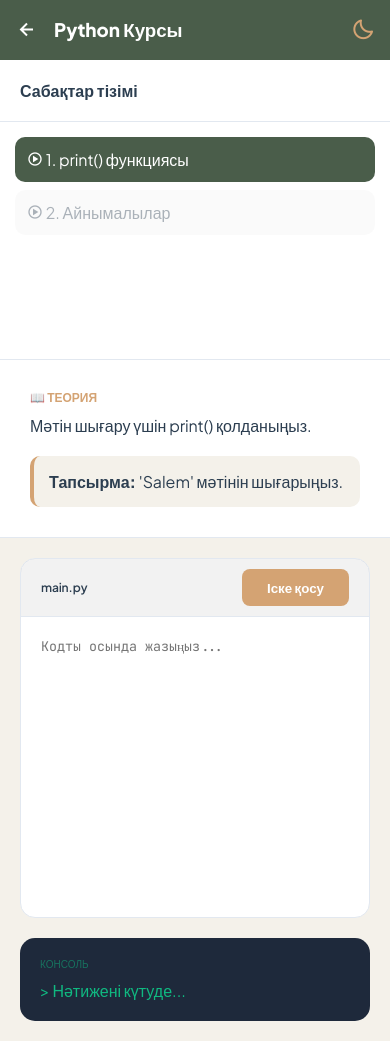
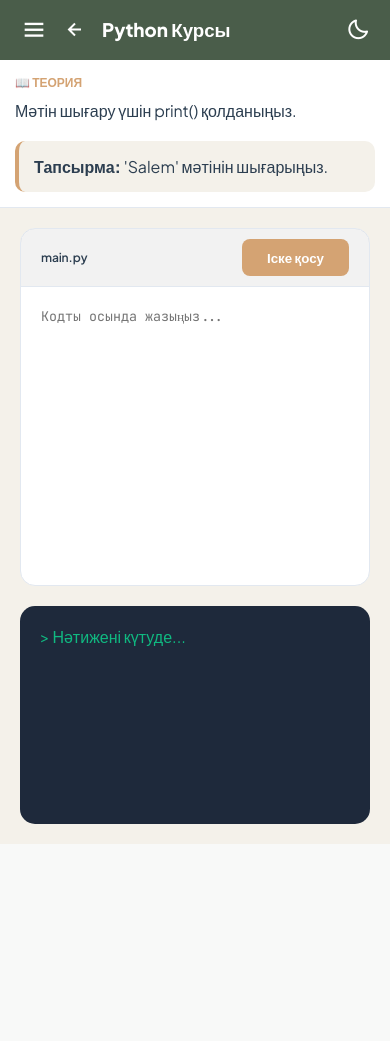
Before and after one commit to serikbajakbota7-source/mening-saytym, a Flask app: page /lesson in a window 390 px wide. After the commit the page ends 844 px from the top, so only its background shows below. Run offline with Flask 3, Linux system fonts and the light colour scheme; some libraries are stand-ins or nearby versions.

Commit message:
Update lesson.html

```diff
--- a/templates/lesson.html
+++ b/templates/lesson.html
@@ -9,75 +9,64 @@
     <style>
         @import url('https://fonts.googleapis.com/css2?family=Plus+Jakarta+Sans:wght@400;600;800&family=JetBrains+Mono:wght@400;600&display=swap');
 
-        /* ТҮСТЕР ПАЛИТРАСЫ */
         :root {
-            --bg-color: #f4f1ea;
-            --sidebar-bg: #ffffff;
-            --header-bg: #4a5d4a;
-            --text-color: #2c3e50;
-            --card-bg: #ffffff;
-            --accent: #d4a373;
-            --border: #e2e8f0;
-            --terminal-bg: #1e293b;
+            --bg-color: #f4f1ea; --sidebar-bg: #ffffff; --header-bg: #4a5d4a;
+            --text-color: #2c3e50; --card-bg: #ffffff; --accent: #d4a373;
+            --border: #e2e8f0; --terminal-bg: #1e293b;
         }
 
-        /* ТҮНГІ РЕЖИМ */
         .dark-mode {
-            --bg-color: #1b1b1b;
-            --sidebar-bg: #2d2d2d;
-            --header-bg: #000000;
-            --text-color: #e0e0e0;
-            --card-bg: #2d2d2d;
-            --accent: #ebdf58e1;
-            --border: #444;
-            --terminal-bg: #000000;
+            --bg-color: #1b1b1b; --sidebar-bg: #2d2d2d; --header-bg: #000000;
+            --text-color: #e0e0e0; --card-bg: #2d2d2d; --accent: #ebdf58e1;
+            --border: #444; --terminal-bg: #000000;
         }
 
         * { margin:0; padding:0; box-sizing:border-box; font-family: 'Plus Jakarta Sans', sans-serif; transition: 0.3s; }
         body { background: var(--bg-color); color: var(--text-color); min-height: 100vh; overflow-x: hidden; }
 
-        .app-container { display: flex; height: 100vh; }
+        .header-nav {
+            padding: 15px 20px;
+            background: var(--header-bg);
+            color: white;
+            display: flex;
+            justify-content: space-between;
+            align-items: center;
+            position: sticky;
+            top: 0;
+            z-index: 1001;
+        }
 
-        /* SIDEBAR */
+        .app-container { display: flex; height: calc(100vh - 60px); }
+
         .sidebar {
             width: 320px;
             border-right: 1px solid var(--border);
             display: flex;
             flex-direction: column;
             background: var(--sidebar-bg);
+            transition: 0.4s;
         }
 
-        /* MAIN CONTENT */
         .main-content { flex: 1; display: flex; flex-direction: column; overflow-y: auto; }
-
-        .header-nav {
-            padding: 15px 30px;
-            background: var(--header-bg);
-            color: white;
-            display: flex;
-            justify-content: space-between;
-            align-items: center;
-        }
-
-        .mode-toggle { cursor: pointer; font-size: 24px; color: var(--accent); }
-
         .theory-section { padding: 30px; background: var(--card-bg); border-bottom: 1px solid var(--border); }
         .practice-section { display: flex; padding: 20px; gap: 20px; flex: 1; }
 
         .editor-box { flex: 2; display: flex; flex-direction: column; background: var(--card-bg); border-radius: 15px; border: 1px solid var(--border); overflow: hidden; }
         .terminal { flex: 1; background: var(--terminal-bg); border-radius: 15px; padding: 20px; color: #10b981; font-family: 'JetBrains Mono'; }
+        #code-input { width: 100%; height: 300px; padding: 20px; font-family: 'JetBrains Mono'; border: none; outline: none; background: transparent; color: var(--text-color); resize: none; }
+        .btn-run { background: var(--accent); color: white; border: none; padding: 10px 25px; border-radius: 8px; cursor: pointer; font-weight: 700; }
+        .burger-menu { display: none; font-size: 28px; cursor: pointer; }
 
-        #code-input { width: 100%; height: 300px; padding: 20px; font-family: 'JetBrains Mono'; border: none; outline: none; background: transparent; color: var(--text-color); resize: none; }
-
-        .btn-run { background: var(--accent); color: white; border: none; padding: 10px 25px; border-radius: 8px; cursor: pointer; font-weight: 700; }
-
-        /* АДАПТИВТІЛІК (МЕДИА СҰРАНЫСТАР) */
         @media (max-width: 768px) {
-            .app-container { flex-direction: column; height: auto; }
-            .sidebar { width: 100%; height: 300px; border-right: none; border-bottom: 1px solid var(--border); }
+            .burger-menu { display: block; }
+            .sidebar {
+                position: fixed; left: -100%; top: 60px; width: 280px;
+                height: 100%; z-index: 1000; box-shadow: 10px 0 15px rgba(0,0,0,0.1);
+            }
+            .sidebar.active { left: 0; }
             .practice-section { flex-direction: column; }
-            .header-nav { padding: 15px; }
-            .editor-box, .terminal { width: 100%; }
+            .theory-section { padding: 15px; }
+            #code-input { height: 200px; }
         }
     </style>
 </head>
@@ -85,10 +74,11 @@
 
     <header class="header-nav">
         <div style="display: flex; align-items: center; gap: 15px;">
+            <i class='bx bx-menu burger-menu' onclick="toggleSidebar()"></i>
             <button onclick="location.href='/home'" style="background:none; border:none; color:white; cursor:pointer; font-size:24px;"><i class='bx bx-left-arrow-alt'></i></button>
             <h3 id="cur-lang">Python</h3>
         </div>
-        <i class='bx bx-moon mode-toggle' id="modeBtn" onclick="toggleMode()"></i>
+        <i class='bx bx-moon mode-toggle' id="modeBtn" style="cursor:pointer; font-size:24px;" onclick="toggleMode()"></i>
     </header>
 
     <div class="app-container">
@@ -115,7 +105,6 @@
                     <textarea id="code-input" spellcheck="false" placeholder="Кодты осында жазыңыз..."></textarea>
                 </div>
                 <div class="terminal">
-                    <div style="font-size: 10px; opacity: 0.5; margin-bottom: 10px;">КОНСОЛЬ</div>
                     <div id="out">> Нәтижені күтуде...</div>
                 </div>
             </div>
@@ -123,17 +112,17 @@
     </div>
 
 <script>
-    // Түнгі режим логикасы
+    function toggleSidebar() {
+        document.querySelector('.sidebar').classList.toggle('active');
+    }
+
     function toggleMode() {
         document.body.classList.toggle('dark-mode');
-        const btn = document.getElementById('modeBtn');
         const isDark = document.body.classList.contains('dark-mode');
-
-        btn.className = isDark ? 'bx bx-sun mode-toggle' : 'bx bx-moon mode-toggle';
+        document.getElementById('modeBtn').className = isDark ? 'bx bx-sun' : 'bx bx-moon';
         localStorage.setItem('theme', isDark ? 'dark' : 'light');
     }
 
-    // Тілді және прогресті анықтау
     const params = new URLSearchParams(window.location.search);
     let curLang = params.get('lang') || 'Python';
     let curIdx = 0;
@@ -143,16 +132,12 @@
         'Python': [
             { title: "1. print() функциясы", theory: "Мәтін шығару үшін <code>print()</code> қолданыңыз.", task: "'Salem' мәтінін шығарыңыз.", check: "print('Salem')", hint: "print('Salem')" },
             { title: "2. Айнымалылар", theory: "Мән сақтау үшін: <code>x = 5</code>", task: "x айнымалысына 10-ды меншіктеңіз.", check: "x=10", hint: "x = 10" }
-        ],
-        'C++': [{ title: "1. Кіріспе", theory: "C++-те <code>cout</code> қолданылады.", task: "'Hi' деп шығарыңыз.", check: "cout<<'Hi'", hint: "cout << 'Hi';" }]
+        ]
     };
 
     window.onload = () => {
         document.getElementById('cur-lang').innerText = curLang + " Курсы";
-        if(localStorage.getItem('theme') === 'dark') {
-            document.body.classList.add('dark-mode');
-            document.getElementById('modeBtn').className = 'bx bx-sun mode-toggle';
-        }
+        if(localStorage.getItem('theme') === 'dark') toggleMode();
         renderList();
         loadLesson();
     };
@@ -161,23 +146,13 @@
         const list = document.getElementById('task-list');
         list.innerHTML = '';
         const lessons = lessonsData[curLang] || lessonsData['Python'];
-
         lessons.forEach((l, i) => {
             const isUnlocked = i <= unlocked;
             const node = document.createElement('div');
-            node.style.padding = "12px";
-            node.style.marginBottom = "8px";
-            node.style.borderRadius = "10px";
-            node.style.cursor = isUnlocked ? "pointer" : "not-allowed";
-            node.style.opacity = isUnlocked ? "1" : "0.4";
-            node.style.background = i === curIdx ? "var(--header-bg)" : "rgba(0,0,0,0.05)";
-            node.style.color = i === curIdx ? "white" : "var(--text-color)";
-
+            node.className = 'task-item';
+            node.style = `padding:12px; margin-bottom:8px; border-radius:10px; cursor:${isUnlocked ? 'pointer' : 'not-allowed'}; opacity:${isUnlocked ? 1 : 0.4}; background:${i === curIdx ? 'var(--header-bg)' : 'rgba(0,0,0,0.05)'}; color:${i === curIdx ? 'white' : 'inherit'}`;
             node.innerHTML = `<i class='bx ${i < unlocked ? 'bxs-check-circle' : 'bx-play-circle'}'></i> ${l.title}`;
-
-            if(isUnlocked) {
-                node.onclick = () => { curIdx = i; renderList(); loadLesson(); };
-            }
+            if(isUnlocked) node.onclick = () => { curIdx = i; renderList(); loadLesson(); if(window.innerWidth <= 768) toggleSidebar(); };
             list.appendChild(node);
         });
     }
@@ -194,18 +169,16 @@
         const code = document.getElementById('code-input').value.replace(/\s+/g,'').replace(/['"]/g, '"');
         const lessons = lessonsData[curLang] || lessonsData['Python'];
         const correct = lessons[curIdx].check.replace(/\s+/g,'').replace(/['"]/g, '"');
-        const out = document.getElementById('out');
-
         if(code.includes(correct)) {
             confetti({ particleCount: 100, spread: 70, origin: { y: 0.6 } });
-            out.innerHTML = `<span style="color: #10b981;">> ДҰРЫС! ✅</span><br>Келесі сабақ ашылды.`;
+            document.getElementById('out').innerHTML = `<span style="color: #10b981;">> ДҰРЫС! ✅</span>`;
             if(curIdx === unlocked && unlocked < lessons.length - 1) {
                 unlocked++;
                 localStorage.setItem(`unl_${curLang}`, unlocked);
                 renderList();
             }
         } else {
-            out.innerHTML = `<span style="color: #ef4444;">> ҚАТЕ! ❌</span><br><small>Көмек: ${lessons[curIdx].hint}</small>`;
+            document.getElementById('out').innerHTML = `<span style="color: #ef4444;">> ҚАТЕ! ❌</span><br><small>Көмек: ${lessons[curIdx].hint}</small>`;
         }
     }
 </script>
```
